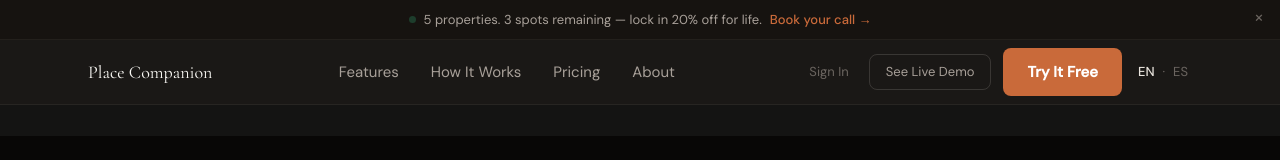
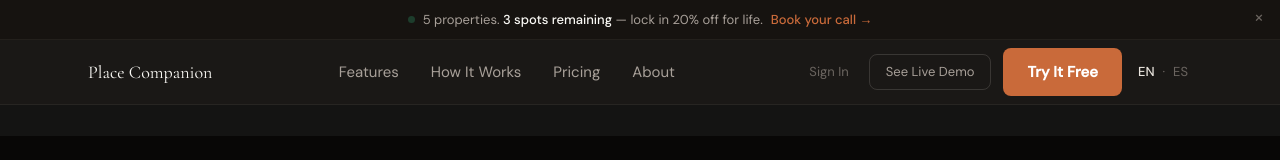
Before and after one commit to eduardovertiz-dotcom/placecompanion, a Next.js app: page / in a window 1280 px wide. Shown: the top 160 px of the page. Built offline with nearby package versions, Linux system fonts and the light colour scheme.

Commit message:
fix: highlight scarcity numbers in announcement bar

```diff
--- a/src/components/AnnouncementBar.tsx
+++ b/src/components/AnnouncementBar.tsx
@@ -61,14 +61,18 @@ export default function AnnouncementBar() {
           />
           <span className="flex items-center gap-2 font-sans" style={{ fontSize: '13px', color: '#A8A099' }}>
             <span className="hidden md:inline">
-              {lang === 'es'
-                ? '5 propiedades. Quedan 3 lugares — tarifas de por vida con 20% de descuento.'
-                : '5 properties. 3 spots remaining — lock in 20% off for life.'}
+              {lang === 'es' ? (
+                <>5 propiedades. <span style={{ color: '#FAF9F5', fontWeight: 500 }}>Quedan 3 lugares</span> — tarifas de por vida con 20% de descuento.</>
+              ) : (
+                <>5 properties. <span style={{ color: '#FAF9F5', fontWeight: 500 }}>3 spots remaining</span> — lock in 20% off for life.</>
+              )}
             </span>
             <span className="md:hidden" style={{ whiteSpace: 'nowrap' }}>
-              {lang === 'es'
-                ? 'Quedan 3 lugares — 20% de por vida.'
-                : '3 spots left — 20% off for life.'}
+              {lang === 'es' ? (
+                <><span style={{ color: '#FAF9F5', fontWeight: 500 }}>Quedan 3 lugares</span> — 20% de por vida.</>
+              ) : (
+                <><span style={{ color: '#FAF9F5', fontWeight: 500 }}>3 spots left</span> — 20% off for life.</>
+              )}
             </span>
             <button
               onClick={() => {
```
